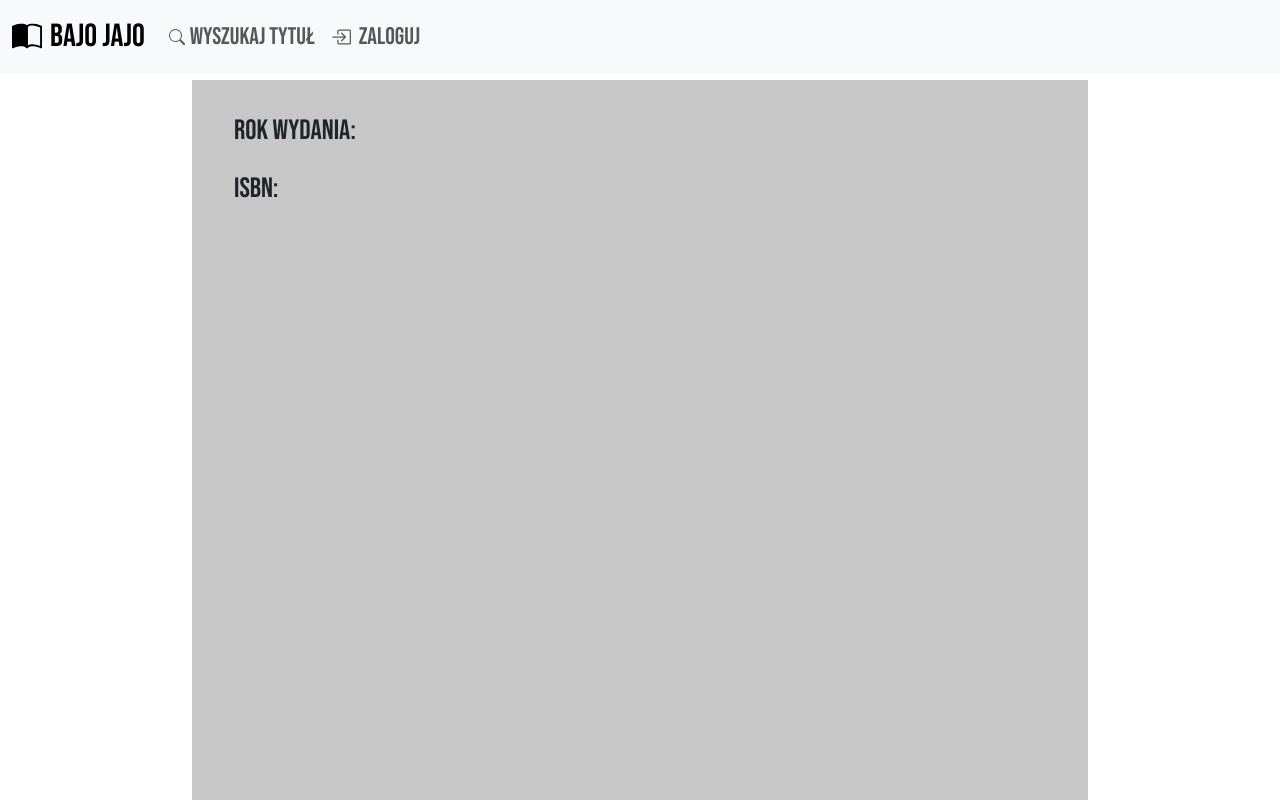
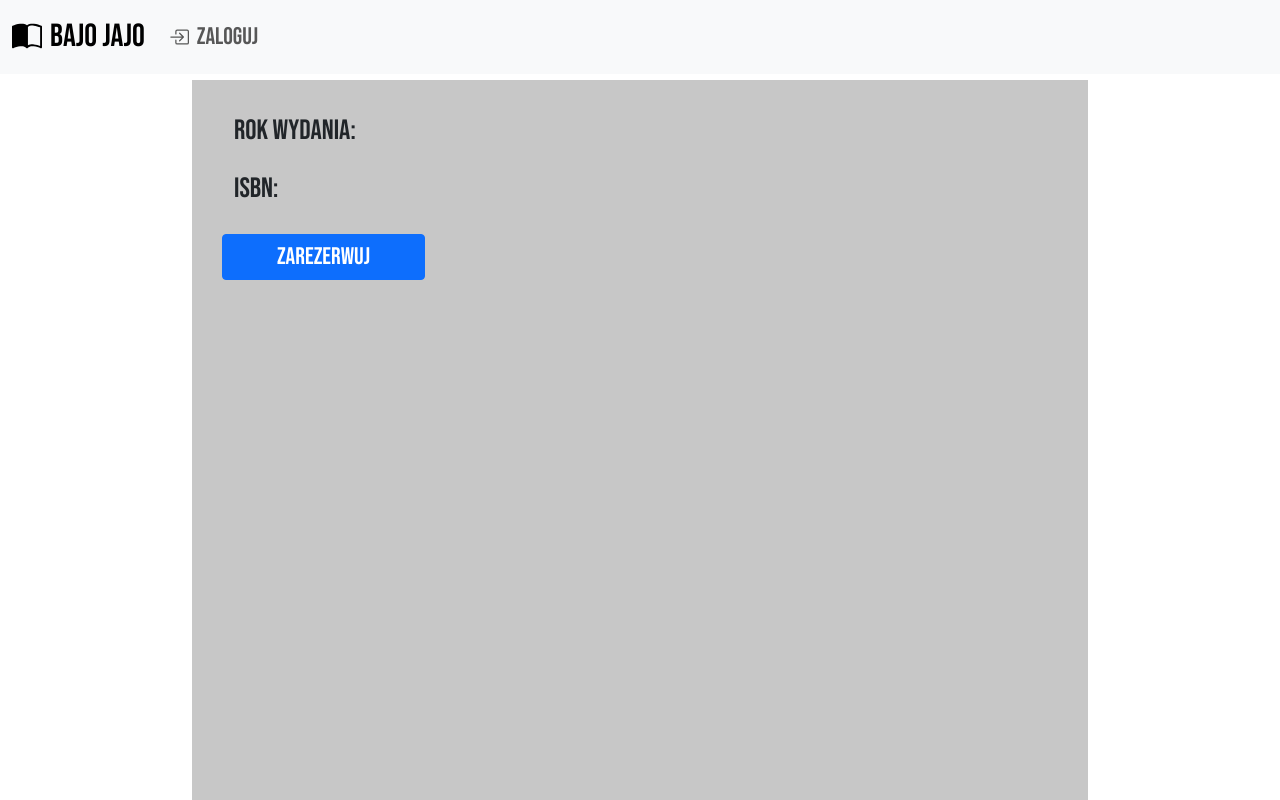
Before and after one commit to Scoobydowsky/library-Internet-Technologies-Project, a Symfony app: template site/templates/books/page.html.twig in a window 1280 px wide. Run offline with Twig, Linux system fonts and the light colour scheme; the template is opened without the code that fills it, so the values that code supplies are empty; some libraries are stand-ins or nearby versions.

Commit message:
THAT'S IT FOLKS

```diff
--- a/site/src/Controller/BookController.php
+++ b/site/src/Controller/BookController.php
@@ -78,6 +78,8 @@
             [
                 'book' => [
                     'id' => $book->getId(),
+                    'reservation' => $book->isReservation(),
+                    'borrowed' => $book->isBorrowed(),
                     'title' => $book->getTitle(),
                     'author' => $authorString,
                     'date' => $book->getReleaseDate()->format('d-m-Y'),
--- a/site/templates/admin/user/users.html.twig
+++ b/site/templates/admin/user/users.html.twig
@@ -24,7 +24,7 @@
                 {% endif %}
             </td>
             <td class='fs-4'>
-                <a type='button' class="btn btn-sm btn-dark fs-4" href="#">Edytuj dane</a>
+                {# <a type='button' class="btn btn-sm btn-dark fs-4" href="#">Edytuj dane</a> #}
             {% if user.id == users.id %}
                     {# <span>Nie możesz usunąć samego siebie</span> #}
                 {% else %}
--- a/site/templates/base.html.twig
+++ b/site/templates/base.html.twig
@@ -29,13 +29,13 @@
                         <span>BAJO JAJO</span>
                     </a>
                     <ul class="navbar-nav me-auto mb-2 mb-lg-0">
-                    <li class="nav-item">
-                        <a class="nav-link" href="#">
-                        <svg xmlns="http://www.w3.org/2000/svg" width="16" height="16" fill="currentColor" class="bi bi-search" viewBox="0 0 16 16"><path d="M11.742 10.344a6.5 6.5 0 1 0-1.397 1.398h-.001c.03.04.062.078.098.115l3.85 3.85a1 1 0 0 0 1.415-1.414l-3.85-3.85a1.007 1.007 0 0 0-.115-.1zM12 6.5a5.5 5.5 0 1 1-11 0 5.5 5.5 0 0 1 11 0z"/></svg>
-                        <span>Wyszukaj tytuł</span>
-                        </a>
-                    </li>
                     {% if user is defined %}
+                        <li class="nav-item">
+                            <a class="nav-link" href="#">
+                            <svg xmlns="http://www.w3.org/2000/svg" width="16" height="16" fill="currentColor" class="bi bi-search" viewBox="0 0 16 16"><path d="M11.742 10.344a6.5 6.5 0 1 0-1.397 1.398h-.001c.03.04.062.078.098.115l3.85 3.85a1 1 0 0 0 1.415-1.414l-3.85-3.85a1.007 1.007 0 0 0-.115-.1zM12 6.5a5.5 5.5 0 1 1-11 0 5.5 5.5 0 0 1 11 0z"/></svg>
+                            <span>Wyszukaj tytuł</span>
+                            </a>
+                        </li>
                         <li class="nav-item">
                             {% if user.isLibrarian %}
                             <a class="nav-link" href="{{ path('app_librarian_book_list') }}">
--- a/site/templates/books/page.html.twig
+++ b/site/templates/books/page.html.twig
@@ -8,7 +8,7 @@
             <div class="col-md-3">
                 <p class='fs-3'>Rok wydania:<br> {{ book.date }}</p>
                 <p class='fs-3'>ISBN:<br> {{ book.ISBN }}</p>
-            {# {% if user.isAdmin %}
+            {% if user.isAdmin %}
             {% elseif user.isLibrarian %}
                 <div class="action_row row">
                     {% if book.borrowed == true %}
@@ -16,16 +16,21 @@
                     {% elseif book.reservation == true %}
                         <a type='button' href="{{ path('app_librarian_book_borrow', {'id': book.id}) }}" class="btn btn-sm btn-primary fs-4">Wypożycz</a>
                     {% else %}
-                        <a type='button' href="{{ path('app_librarian_book_borrow', {'id': book.id}) }}" class="btn btn-sm btn-primary fs-4 disabled">Wypożycz</a>
+                        {# <a type='button' href="{{ path('app_librarian_book_borrow', {'id': book.id}) }}" class="btn btn-sm btn-primary fs-4 disabled">Wypożycz</a> #}
+                        <a class="btn btn-sm mt-2 btn-warning fs-4" href="{{ path('app_book_book_edit', {'id': book.id}) }}">Edytuj</a>
+                        <a class="btn btn-sm mt-2 btn-danger fs-4" onclick="return confirm('Czy na pewno chcesz usunąć tę ksiązkę?')" href="{{ path('app_book_delete', {'id': book.id}) }}">Usuń</a>
                     {% endif %}
-                    <a class="btn btn-sm mt-2 btn-secondary fs-4" href="{{ path('app_book_book_edit', {'id': book.id}) }}">Edytuj</a>
-                    <a class="btn btn-sm mt-2 btn-danger fs-4" href="{{ path('app_book_delete', {'id': book.id}) }}">Usuń</a>
                 </div>
             {% else %}
                 <div class="action_row row">
-                    <a class="btn btn-sm mt-2 btn-primary fs-4" href="#">Zarezerwuj</a>
+                    {% if book.reservation == true or book.borrowed == true %}
+                    <a class="btn btn-sm mt-2 btn-primary fs-4 disabled" href="#">Zarezerwuj</a>
+                    {% else %}
+                    <a class="btn btn-sm mt-2 btn-primary fs-4" href="{{ path('app_book_reservate', {'id': book.id}) }}">Zarezerwuj</a>
+                    {% endif %}
                 </div>
-            {% endif %} #}
+            {% endif %}
+
             </div>
             <div class="col-md-7">
                 <h1 class='fs-1'>{{ book.title }} </h1>
@@ -50,7 +55,11 @@
                 {% for book in borrowHistory %}
                 <tr>
                     <td class='fs-4'>{{ book.borrowDate|date('d-m-Y') }}</td>
+                    {% if book.returnDate == null %}
+                        <td class='fs-4'>Jeszcze nie oddano</td>
+                    {% else %}
                     <td class='fs-4'>{{ book.returnDate|date('d-m-Y') }}</td>
+                    {% endif %}
                     <td class='fs-4'>{{ book.user_login }}</td>
                     <td class='fs-4'>{{ book.librarian_login }}</td>
                 </tr>
```
Also changed, not shown: site/templates/homepage.html.twig (+5 -5 lines), site/templates/librarian/book_list_modify_delete.html.twig (+4 -3 lines), site/templates/user/books_history.html.twig (deleted).
